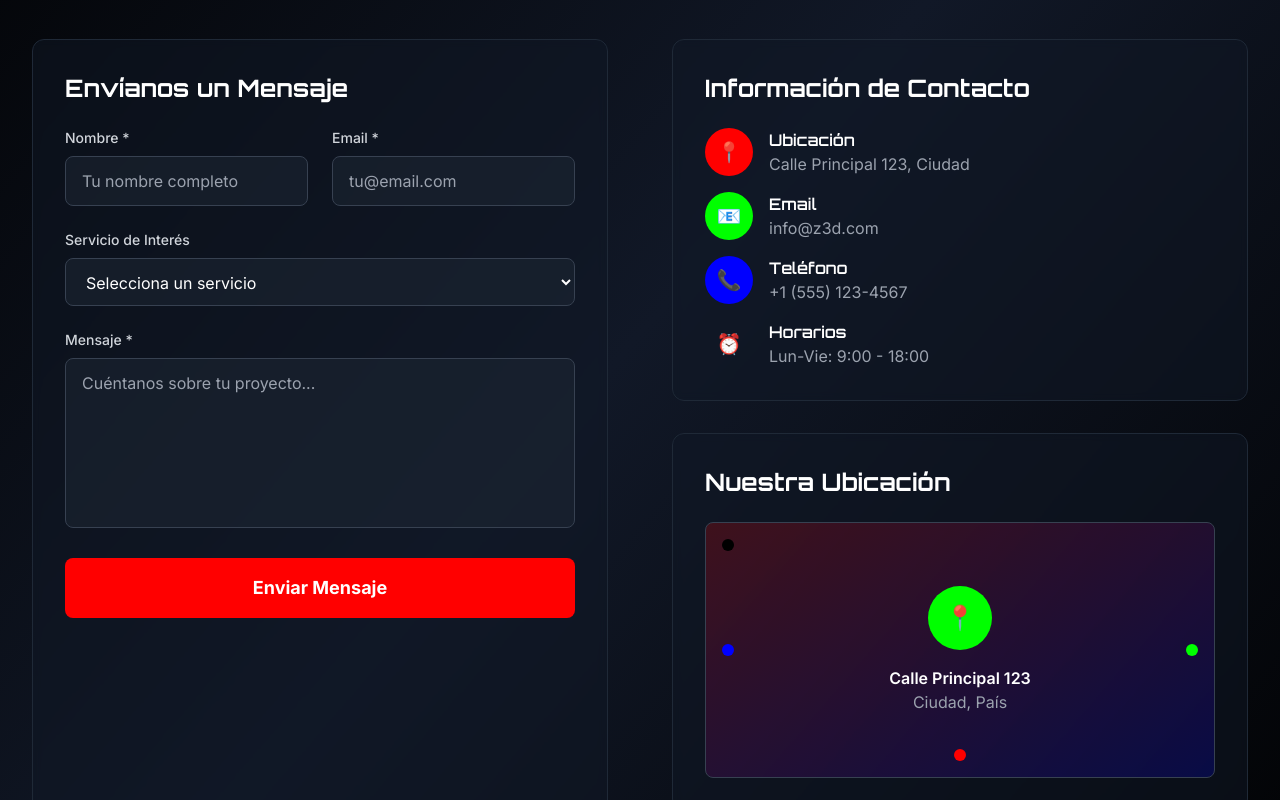
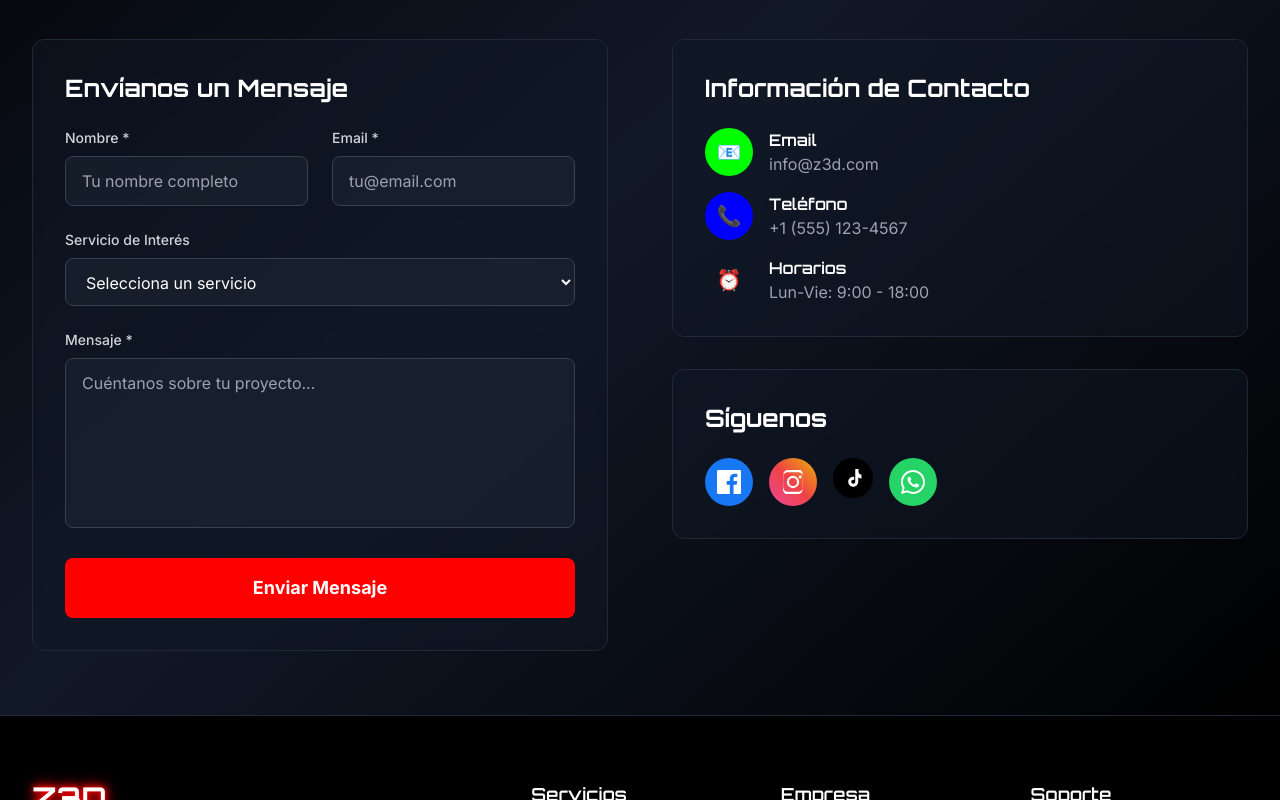
Before and after one commit to zacarias-angel/Z3d-webSite, a React (Create React App) app: page / in a window 1280 px wide. Shown: the part 5400-6200 px from the top of the page. Built offline with nearby package versions, Linux system fonts and the light colour scheme.

Commit message:
nuevo cambio

```diff
--- a/src/components/Contact.tsx
+++ b/src/components/Contact.tsx
@@ -7,7 +7,6 @@ const Contact: React.FC = () => {
     message: '',
     service: ''
   });
-
   const [isSubmitting, setIsSubmitting] = useState(false);
 
   const handleInputChange = (e: React.ChangeEvent<HTMLInputElement | HTMLTextAreaElement | HTMLSelectElement>) => {
@@ -21,27 +20,15 @@ const Contact: React.FC = () => {
   const handleSubmit = async (e: React.FormEvent) => {
     e.preventDefault();
     setIsSubmitting(true);
-
-    // Simulate form submission
     await new Promise(resolve => setTimeout(resolve, 2000));
-
-    // Here you would typically send the data to your backend
     console.log('Form submitted:', formData);
-
     setIsSubmitting(false);
     setFormData({ name: '', email: '', message: '', service: '' });
-
-    // Show success message (you can implement a toast notification here)
     alert('¡Mensaje enviado con éxito! Nos pondremos en contacto contigo pronto.');
   };
 
+  // Sin la sección de ubicación
   const contactInfo = [
-    {
-      icon: "📍",
-      title: "Ubicación",
-      content: "Calle Principal 123, Ciudad",
-      color: "cardinal-red"
-    },
     {
       icon: "📧",
       title: "Email",
@@ -76,7 +63,7 @@ const Contact: React.FC = () => {
 
             {/* Cardinal Directions Contact Points */}
             <div className="flex justify-center mb-12">
-          <div className="grid grid-cols-4 gap-8">
+              <div className="grid grid-cols-3 gap-8">
                 {contactInfo.map((info, index) => (
                   <div key={index} className="text-center">
                     <div className={`w-16 h-16 bg-${info.color}-500 rounded-full mx-auto mb-4 flex items-center justify-center text-2xl`}>
@@ -95,7 +82,6 @@ const Contact: React.FC = () => {
                 <h3 className="text-2xl font-display font-bold mb-6 text-white">
                   Envíanos un Mensaje
                 </h3>
-
                 <form onSubmit={handleSubmit} className="space-y-6">
                   <div className="grid grid-cols-1 md:grid-cols-2 gap-6">
                     <div>
@@ -113,7 +99,6 @@ const Contact: React.FC = () => {
                         placeholder="Tu nombre completo"
                       />
                     </div>
-
                     <div>
                       <label htmlFor="email" className="block text-sm font-medium text-gray-300 mb-2">
                         Email *
@@ -130,7 +115,6 @@ const Contact: React.FC = () => {
                       />
                     </div>
                   </div>
-
                   <div>
                     <label htmlFor="service" className="block text-sm font-medium text-gray-300 mb-2">
                       Servicio de Interés
@@ -152,7 +136,6 @@ const Contact: React.FC = () => {
                       <option value="otro">Otro</option>
                     </select>
                   </div>
-
                   <div>
                     <label htmlFor="message" className="block text-sm font-medium text-gray-300 mb-2">
                       Mensaje *
@@ -168,7 +151,6 @@ const Contact: React.FC = () => {
                       placeholder="Cuéntanos sobre tu proyecto..."
                     ></textarea>
                   </div>
-
                   <button
                     type="submit"
                     disabled={isSubmitting}
@@ -188,15 +170,12 @@ const Contact: React.FC = () => {
                   </button>
                 </form>
               </div>
-
-          {/* Contact Information & Map */}
+              {/* Información de contacto y redes sociales */}
               <div className="space-y-8">
-            {/* Quick Contact */}
                 <div className="bg-gray-900/50 backdrop-blur-sm rounded-xl p-8 border border-gray-800">
                   <h3 className="text-2xl font-display font-bold mb-6 text-white">
                     Información de Contacto
                   </h3>
-
                   <div className="space-y-4">
                     {contactInfo.map((info, index) => (
                       <div key={index} className="flex items-center space-x-4">
@@ -211,38 +190,10 @@ const Contact: React.FC = () => {
                     ))}
                   </div>
                 </div>
-
-            {/* Map Placeholder */}
-            <div className="bg-gray-900/50 backdrop-blur-sm rounded-xl p-8 border border-gray-800">
-              <h3 className="text-2xl font-display font-bold mb-6 text-white">
-                Nuestra Ubicación
-              </h3>
-
-              <div className="relative h-64 bg-gradient-to-br from-cardinal-red-500/20 to-cardinal-blue-500/20 rounded-lg border border-gray-700">
-                <div className="absolute inset-0 flex items-center justify-center">
-                  <div className="text-center">
-                    <div className="w-16 h-16 bg-cardinal-green-500 rounded-full mx-auto mb-4 flex items-center justify-center">
-                      <span className="text-2xl">📍</span>
-                    </div>
-                    <p className="text-white font-semibold">Calle Principal 123</p>
-                    <p className="text-gray-400">Ciudad, País</p>
-                  </div>
-                </div>
-
-                {/* Cardinal Directions on Map */}
-                <div className="absolute top-4 left-4 w-3 h-3 bg-cardinal-black rounded-full"></div>
-                <div className="absolute bottom-4 left-1/2 transform -translate-x-1/2 w-3 h-3 bg-cardinal-red rounded-full"></div>
-                <div className="absolute top-1/2 right-4 transform -translate-y-1/2 w-3 h-3 bg-cardinal-green rounded-full"></div>
-                <div className="absolute top-1/2 left-4 transform -translate-y-1/2 w-3 h-3 bg-cardinal-blue rounded-full"></div>
-              </div>
-            </div>
-
-            {/* Social Media */}
                 <div className="bg-gray-900/50 backdrop-blur-sm rounded-xl p-8 border border-gray-800">
                   <h3 className="text-2xl font-display font-bold mb-6 text-white">
                     Síguenos
                   </h3>
-
                   <div className="flex space-x-4">
                     {/* Facebook */}
                     <a href="https://facebook.com" target="_blank" rel="noopener noreferrer" className="w-12 h-12 bg-[#1877F3] rounded-full flex items-center justify-center hover:bg-[#145db2] transition-colors duration-300">
```
Also changed, not shown: 1 other file (tests, documents, lock files or other folders). Lines whose indentation alone changed are shown as unchanged.
